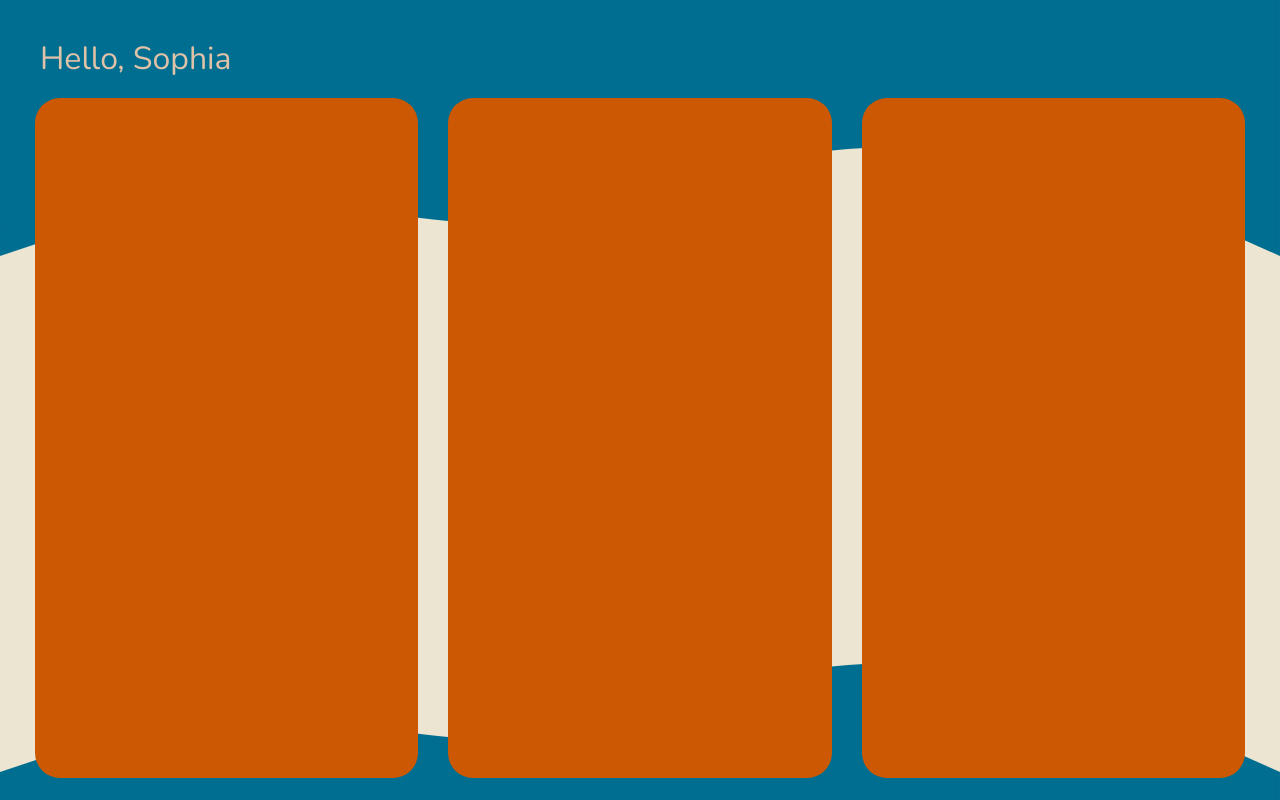
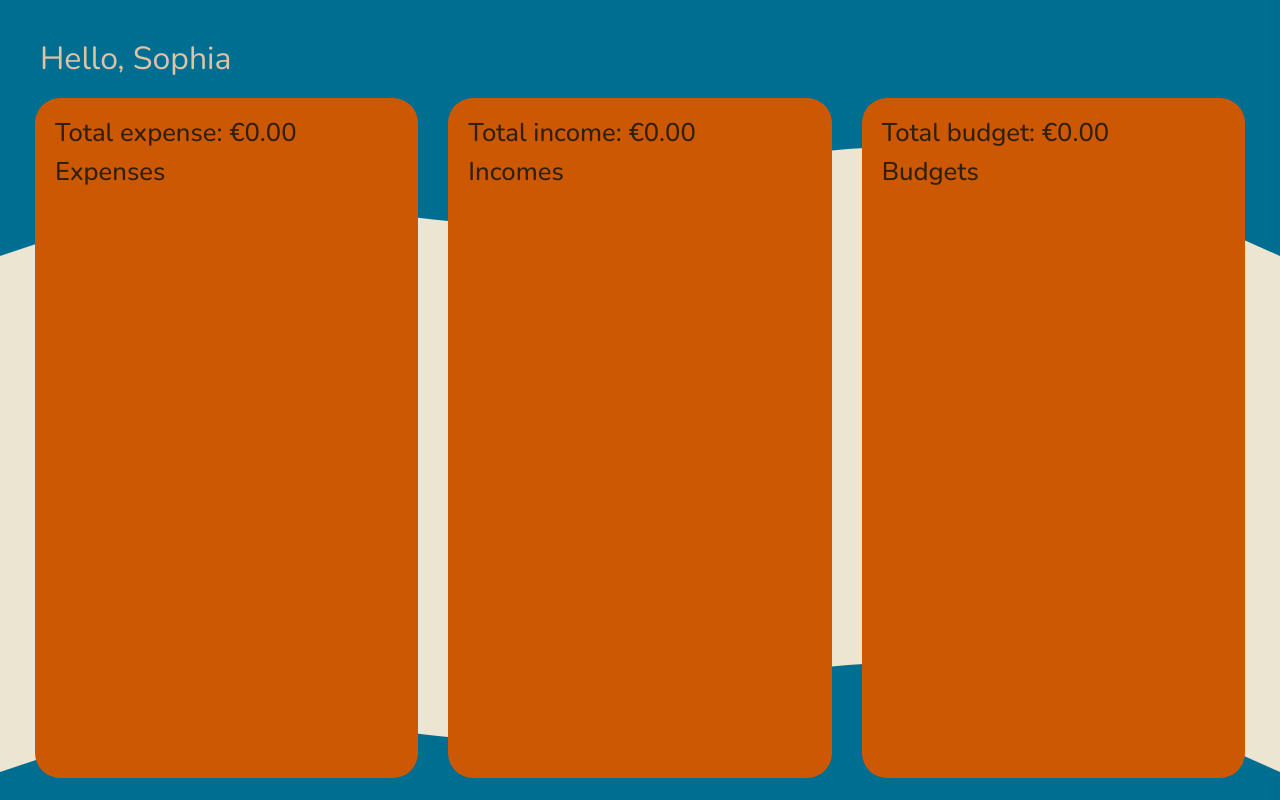
Before and after one commit to sophiasoares/PersonalFinanceManager, an Angular app: page / in a window 1280 px wide. Built offline with nearby package versions, Linux system fonts and the light colour scheme.

Commit message:
Implemented wrapper TypedArray

```diff
--- a/src/app/app.component.html
+++ b/src/app/app.component.html
@@ -12,13 +12,13 @@
     <div class="container-fluid">
       <div class="row">
         <div class="col-12 col-md-4">
-          <app-main-widget></app-main-widget>
+          <app-main-widget [data]="expenses"></app-main-widget>
         </div>
         <div class="col-12 col-md-4">
-          <app-main-widget></app-main-widget>
+          <app-main-widget [data]="incomes"></app-main-widget>
         </div>
         <div class="col-12 col-md-4">
-          <app-main-widget></app-main-widget>
+          <app-main-widget [data]="budgets"></app-main-widget>
         </div>
       </div>
     </div>
--- a/src/app/app.component.ts
+++ b/src/app/app.component.ts
@@ -2,6 +2,10 @@ import { Component } from '@angular/core';
 import { CommonModule } from '@angular/common';
 import { RouterOutlet } from '@angular/router';
 import { MainWidgetComponent } from './components/main-widget/main-widget.component';
+import { Expense } from './models/expense';
+import { Income } from './models/income';
+import { Budget } from './models/budget';
+import { TypedArray } from './models/typedArray';
 
 @Component({
   selector: 'app-root',
@@ -13,4 +17,7 @@ import { MainWidgetComponent } from './components/main-widget/main-widget.compon
 export class AppComponent {
   title = 'PersonalFinanceManager';
   username: string = 'Sophia';
+  expenses: TypedArray<Expense> = { type: 'expense', data: [{ id: 1, description: 'Rent', amount: 100, category: 'Housing', date: new Date()}, { id: 2, description: 'Groceries', amount: 50, category: 'Food', date: new Date()}]};
+  incomes: TypedArray<Income> = { type: 'income', data: [{ id: 1, description: 'Paycheck', amount: 4500, source: 'Work', date: new Date()}, { id: 2, description: 'Side Hustle', amount: 1020, source: 'Freelance', date: new Date()}]};
+  budgets: TypedArray<Budget> = { type: 'budget', data: [{ id: 1, description: 'Vacation', amount: 500, category: 'Travel', startDate: new Date(), endDate: new Date()}, { id: 2, description: 'New Car', amount: 10000, category: 'Transportation', startDate: new Date(), endDate: new Date()}]};
 }
--- a/src/app/components/main-widget/main-widget.component.html
+++ b/src/app/components/main-widget/main-widget.component.html
@@ -1,2 +1,5 @@
 <div class="container">
+    <h2>Total {{ data.type }}: {{ totalAmount | currency:'EUR':'symbol':'1.2-2' }}</h2>
+    <!-- search bar -->
+    <h2>{{data.type | capitalize}}s</h2>
 </div>
--- a/src/app/components/main-widget/main-widget.component.scss
+++ b/src/app/components/main-widget/main-widget.component.scss
@@ -5,6 +5,7 @@
     border-radius: $widget-border-radius;
     width: 100%;
     height: 85vh;
+    padding: 20px;
 }
 
 @mixin responsive-height($max-height, $container-height) {
@@ -19,3 +20,8 @@
 @include responsive-height(570, 75vh);
 @include responsive-height(450, 70vh);
 @include responsive-height(400, 65vh);
+
+h2 {
+    color: $dark-color;
+    font-size: calc(1.2rem + 0.5vw);
+}
--- a/src/app/components/main-widget/main-widget.component.ts
+++ b/src/app/components/main-widget/main-widget.component.ts
@@ -1,12 +1,35 @@
-import { Component } from '@angular/core';
+import { Component, Input } from '@angular/core';
+import { Expense } from '../../models/expense';
+import { Income } from '../../models/income';
+import { Budget } from '../../models/budget';
+import { CurrencyPipe } from '@angular/common';
+import { CapitalizePipe } from '../../shared/capitalize.pipe';
+import { TypedArray } from '../../models/typedArray';
 
 @Component({
   selector: 'app-main-widget',
   standalone: true,
-  imports: [],
+  imports: [CurrencyPipe, CapitalizePipe],
   templateUrl: './main-widget.component.html',
   styleUrl: './main-widget.component.scss'
 })
 export class MainWidgetComponent {
+  @Input() data!: TypedArray<Expense> | TypedArray<Income> | TypedArray<Budget>;
+  totalFromChild: number = 0;
+  totalAmount: number = 0;
+
+  constructor() {}
+
+  ngOnInit() {
+
+  }
+
+  getTotalFromChild(total: number) {
+    this.totalFromChild = total;
+  }
+
+  updateTotalAmount(total: number) {
+    this.totalAmount += total;
+  }
 
 }
--- /dev/null
+++ b/src/app/models/typedArray.ts
@@ -0,0 +1,4 @@
+export interface TypedArray<T> {
+    type: 'expense' | 'income' | 'budget';
+    data: T[];
+}
--- /dev/null
+++ b/src/app/shared/capitalize.pipe.ts
@@ -0,0 +1,15 @@
+import { Pipe, PipeTransform } from '@angular/core';
+
+@Pipe({
+  name: 'capitalize',
+  standalone: true
+})
+export class CapitalizePipe implements PipeTransform {
+
+  transform(value: string): string {
+    if (value) {
+      return value.charAt(0).toUpperCase() + value.slice(1).toLowerCase();
+    }
+    return value;
+  }
+}
```
